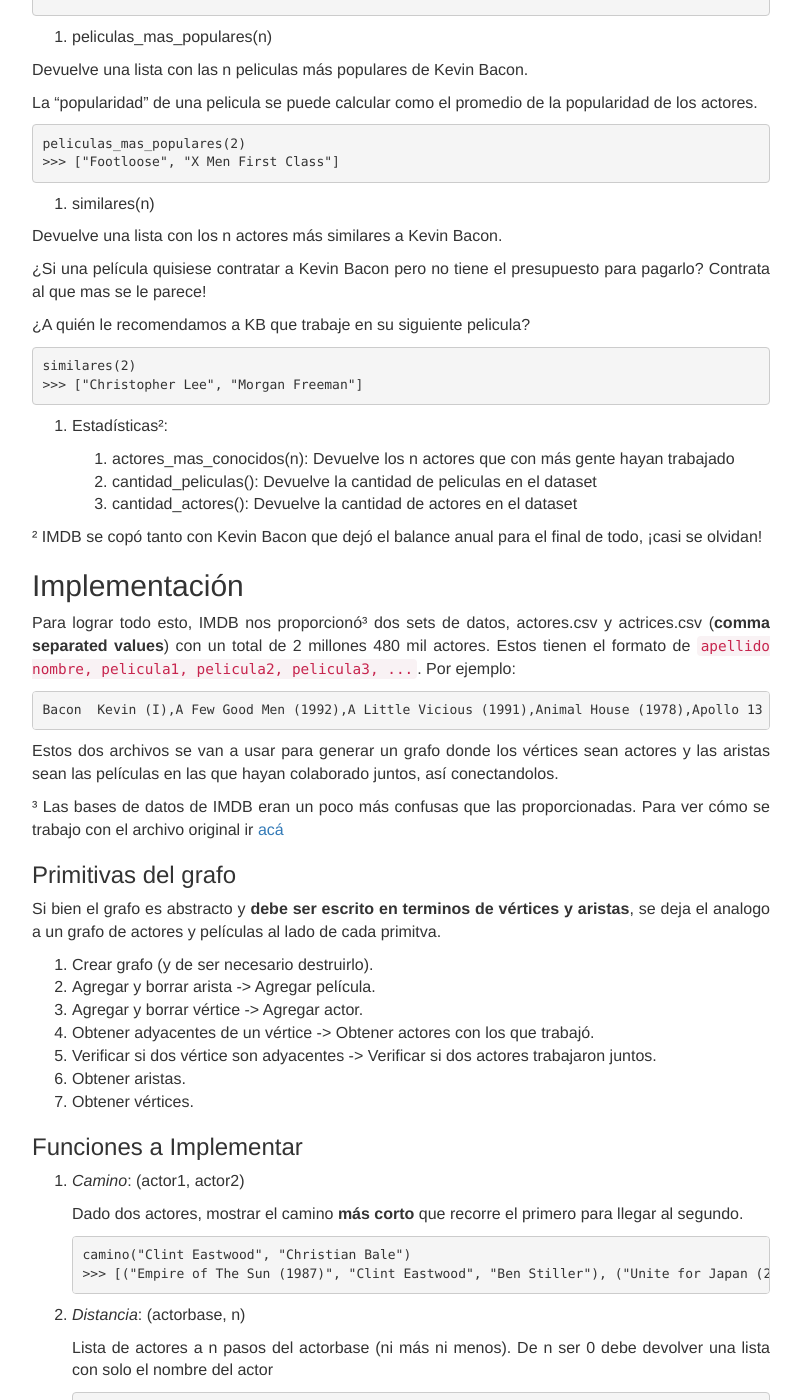
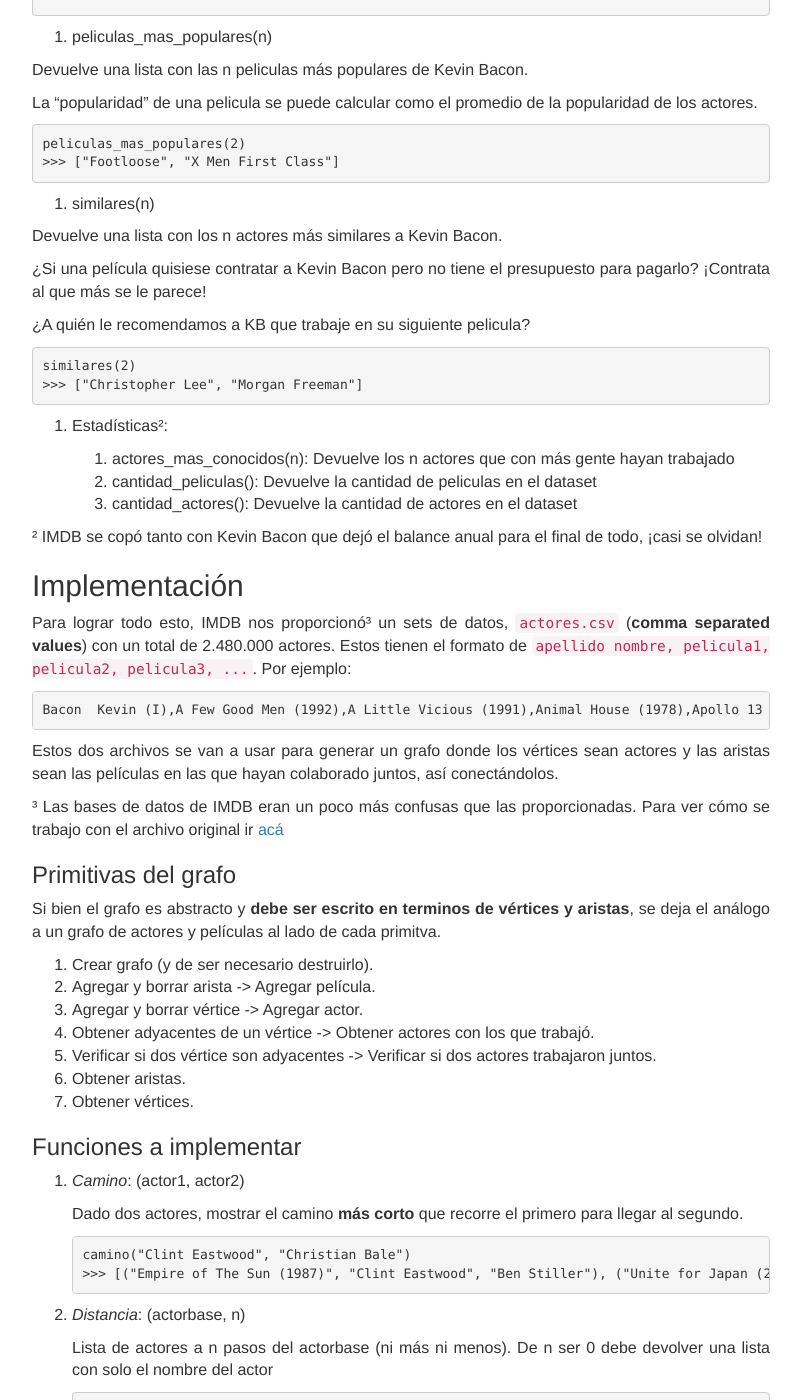
Before and after one commit to algoritmos-rw/algoritmos, a Jekyll site: the page built from static/tps/2017_2/tp3/index.md, in a window 1280 px wide and 1400 px high, scrolled down 1686 px. Shown: the whole window, without its empty margins (239-1040 px from the left). Built offline with Jekyll 4.4.1, drawn with Linux system fonts in a browser that asks for light colours; our own code applies the rules of GitHub Pages for plain Markdown files; some of the changed text lies outside the part shown.

Commit message:
Tildes en enunciado y pasado a un solo archivo csv

````diff
--- a/static/tps/2017_2/tp3/index.md
+++ b/static/tps/2017_2/tp3/index.md
@@ -90,7 +90,7 @@
 
 Devuelve una lista con los n actores más similares a Kevin Bacon.
 
-¿Si una película quisiese contratar a Kevin Bacon pero no tiene el presupuesto para pagarlo? Contrata al que mas se le parece!
+¿Si una película quisiese contratar a Kevin Bacon pero no tiene el presupuesto para pagarlo? ¡Contrata al que más se le parece!
 
 ¿A quién le recomendamos a KB que trabaje en su siguiente pelicula?
 
@@ -109,19 +109,19 @@
 
 ## Implementación
 
-Para lograr todo esto, IMDB nos proporcionó³ dos sets de datos, actores.csv y actrices.csv (**comma separated values**) con un total de 2 millones 480 mil actores. Estos tienen el formato de `apellido nombre, pelicula1, pelicula2, pelicula3, ...`. Por ejemplo:
+Para lograr todo esto, IMDB nos proporcionó³ un sets de datos, `actores.csv` (**comma separated values**) con un total de 2.480.000 actores. Estos tienen el formato de `apellido nombre, pelicula1, pelicula2, pelicula3, ...`. Por ejemplo:
 
 ```
-Bacon  Kevin (I),A Few Good Men (1992),A Little Vicious (1991),Animal House (1978),Apollo 13 (1995/I),Balto (1995)  ,Beauty Shop (2005),Beyond All Boundaries (2009)  ,Black Mass (2015),Cavedweller (2004),Cop Car (2015),Crazy Stupid Love (2011),Criminal Law (1988),Death Sentence (2007),Digging to China (1997),Diner (1982),Elephant White (2011),End of the Line (1987),Enormous Changes at the Last Minute (1983),Flatliners (1990),Footloose (1984),Forty Deuce (1982),Friday the 13th (1980),Frost/Nixon (2008),He Said She Said (1991),Hero at Large (1980),Hollow Man (2000),Jayne Mansfields Car (2012),JFK (1991),Lemon Sky (1988),Loverboy (2005),Murder in the First (1995),My Dog Skip (2000),My One and Only (2009),Mystic River (2003),New York Skyride (1994),Only When I Laugh (1981),Patriots Day (2016),Picture Perfect (1997),Pyrates (1991),Queens Logic (1991),Quicksilver (1986),RIPD (2013),Rails & Ties (2007),Saving Angelo (2007),Shes Having a Baby (1988),Sleepers (1996),Starting Over (1979),Stir of Echoes (1999),Super (2010/I),Telling Lies in America (1997),The Air I Breathe (2007),The Air Up There (1994),The Big Green (2014),The Big Picture (1989),The Darkness (2016/I),The Making of Apollo 13 (1995),The River Wild (1994),The Woodsman (2004),These Vagabond Shoes (2009),Tough Day (2014),Trapped (2002/I),Tremors (1990),Where the Truth Lies (2005),White Water Summer (1987),Wild Things (1998),X First Class (2011)
+Bacon  Kevin (I),A Few Good Men (1992),A Little Vicious (1991),Animal House (1978),Apollo 13 (1995/I),Balto (1995),Beauty Shop (2005),Beyond All Boundaries (2009),Black Mass (2015),Cavedweller (2004),Cop Car (2015),Crazy Stupid Love (2011),Criminal Law (1988),Death Sentence (2007),Digging to China (1997),Diner (1982),Elephant White (2011),End of the Line (1987),Enormous Changes at the Last Minute (1983),Flatliners (1990),Footloose (1984),Forty Deuce (1982),Friday the 13th (1980),Frost/Nixon (2008),He Said She Said (1991),Hero at Large (1980),Hollow Man (2000),Jayne Mansfields Car (2012),JFK (1991),Lemon Sky (1988),Loverboy (2005),Murder in the First (1995),My Dog Skip (2000),My One and Only (2009),Mystic River (2003),New York Skyride (1994),Only When I Laugh (1981),Patriots Day (2016),Picture Perfect (1997),Pyrates (1991),Queens Logic (1991),Quicksilver (1986),RIPD (2013),Rails & Ties (2007),Saving Angelo (2007),Shes Having a Baby (1988),Sleepers (1996),Starting Over (1979),Stir of Echoes (1999),Super (2010/I),Telling Lies in America (1997),The Air I Breathe (2007),The Air Up There (1994),The Big Green (2014),The Big Picture (1989),The Darkness (2016/I),The Making of Apollo 13 (1995),The River Wild (1994),The Woodsman (2004),These Vagabond Shoes (2009),Tough Day (2014),Trapped (2002/I),Tremors (1990),Where the Truth Lies (2005),White Water Summer (1987),Wild Things (1998),X First Class (2011)
 ```
 
-Estos dos archivos se van a usar para generar un grafo donde los vértices sean actores y las aristas sean las películas en las que hayan colaborado juntos, así conectandolos.
+Estos dos archivos se van a usar para generar un grafo donde los vértices sean actores y las aristas sean las películas en las que hayan colaborado juntos, así conectándolos.
 
 ³ Las bases de datos de IMDB eran un poco más confusas que las proporcionadas. Para ver cómo se trabajo con el archivo original ir [acá](https://github.com/FdelMazo/IMDBtoCSV/blob/master/imdbtocsv.py)
 
 ### Primitivas del grafo
 
-Si bien el grafo es abstracto y **debe ser escrito en terminos de vértices y aristas**, se deja el analogo a un grafo de actores y películas al lado de cada primitva.
+Si bien el grafo es abstracto y **debe ser escrito en terminos de vértices y aristas**, se deja el análogo a un grafo de actores y películas al lado de cada primitva.
 
 1. Crear grafo (y de ser necesario destruirlo).
 1. Agregar y borrar arista -> Agregar película.
@@ -131,7 +131,7 @@
 1. Obtener aristas.
 1. Obtener vértices.
 
-### Funciones a Implementar
+### Funciones a implementar
 
 1. _Camino_: (actor1, actor2)
 
@@ -146,7 +146,7 @@
    Lista de actores a n pasos del actorbase (ni más ni menos). De n ser 0 debe devolver una lista con solo el nombre del actor
    ```
    distancia("Clint Eastwood", 2)
-   >>> ["Paul Rudd", "Michael Douglas"]
+   >>> ["Paul Rudd", "Michael Douglas", ...]
    ```
 
 3. _Cantidad Conocidos_: (actorbase)
````
Also changed, not shown: other parts of static/tps/2017_2/tp3/index.md (+5 -5 lines).
